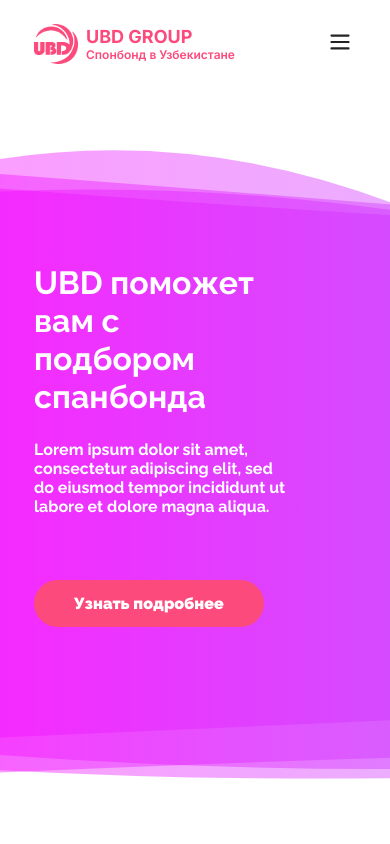
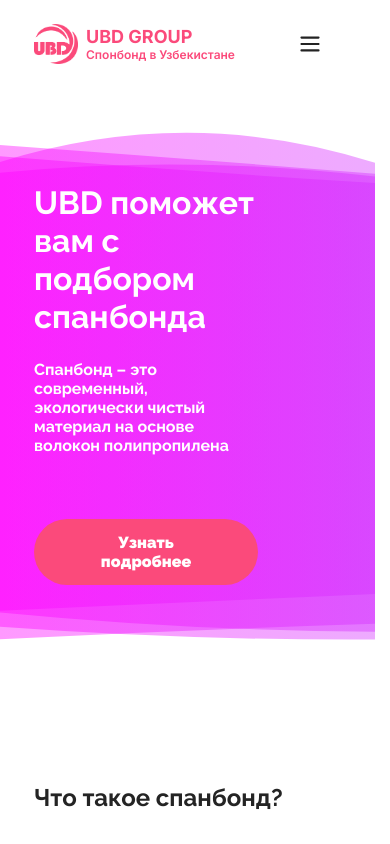
Before and after one commit to MuhammadsolihGofurov/ubd-group, a Next.js app: page / in a window 390 px wide. Shown: the top 844 px of the page. Built offline with nearby package versions, Linux system fonts and the light colour scheme.

Commit message:
feat: finishing mobile home page

```diff
--- a/src/components/CategoryTabs/CategoryTabs.jsx
+++ b/src/components/CategoryTabs/CategoryTabs.jsx
@@ -21,7 +21,7 @@
                                 alt=""
                             />
 
-                            <div className={styles.info} color={item.id} style={{ color: item.id === 1 ? "black" : null }}>
+                            <div className={styles.info} color={item.id} style={item.id === 1 ? { color: "black" } : null}>
                                 <h2>{item.title}</h2>
                                 <p>{item.description}</p>
                             </div>
--- a/src/components/CategoryTabs/CategoryTabs.module.scss
+++ b/src/components/CategoryTabs/CategoryTabs.module.scss
@@ -11,8 +11,11 @@
 
     .slide {
       position: relative;
+      // display: flex;
+      // flex-direction: column;
 
       img {
+        align-self: flex-end;
         border-radius: 12px;
       }
 
@@ -26,6 +29,12 @@
         display: flex;
         flex-direction: column;
         gap: 16px;
+
+        h2 {
+          font-weight: 700;
+          font-size: 24px;
+          line-height: 28px;
+        }
 
         p {
           font-weight: 600;
--- a/src/components/Headline/Headline.jsx
+++ b/src/components/Headline/Headline.jsx
@@ -4,7 +4,8 @@
     return (
         <div className={styles.container}>
             <div className={styles.animation}>
-                <svg styles={{ background: "rgb(255, 255, 255)" }} preserveAspectRatio="xMidYMid" fill="#F826FF">
+                <svg styles={{ background: "rgb(255, 255, 255)" }} preserveAspectRatio="xMidYMid" fill="#F826FF"
+                    width={1920}>
                     <defs>
                         <linearGradient id="A" x1="0" x2="1" y1="0" y2="0">
                             <stop stop-color="#f0f" offset="0" />
@@ -28,7 +29,7 @@
             </div>
             <div className={styles.description}>
                 <h1>UBD поможет вам с подбором спанбонда</h1>
-                <p>Lorem ipsum dolor sit amet, consectetur adipiscing elit, sed do eiusmod tempor incididunt ut labore et dolore magna aliqua.</p>
+                <p>Спанбонд – это современный, экологически чистый материал на основе волокон полипропилена</p>
                 <button>Узнать подробнее</button>
             </div>
         </div>
--- a/src/components/Headline/Headline.module.scss
+++ b/src/components/Headline/Headline.module.scss
@@ -5,28 +5,47 @@
   color: white;
   margin: 0 -34px;
   padding: 0 -34px;
-  height: 95vh;
+  height: 65vh;
+  min-height: 600px;
   display: flex;
-  flex-direction: column;
-  justify-content: center;
   width: 100%;
+
+  @media screen and (min-width: 1500px) {
+    min-height: 750px;
+  }
 
   .animation {
     position: relative;
-    width: 100%;
-    height: 100%;
+    // top: 35%;
+    scale: 1.5;
+    z-index: -1;
 
     svg {
       position: absolute;
-      top: 50%;
-      scale: 1.86;
-      height: 100vh;
-      width: 70vw;
+      width: 768px;
+      height: 600px;
+      top: 20%;
 
-      @media screen and (min-width: 1024px) {
-        scale: 1.86;
-        height: 100%;
-        width: 70vw;
+      @media screen and (min-width: 481px) {
+      }
+
+      @media screen and (min-width: 769px) {
+        width: 1024px;
+      }
+
+      @media screen and (min-width: 1025px) {
+        top: 150px;
+        scale: 1.2;
+      }
+
+      @media screen and (min-width: 1500px) {
+        top: 250px;
+        width: 1920px;
+        scale: 1.7;
+      }
+
+      @media screen and (min-width: 1921px) {
+        width: 3840px;
       }
     }
   }
@@ -39,7 +58,7 @@
     background-size: cover;
     background-position: -3em;
 
-    @media screen and (min-width: 1024px) {
+    @media screen and (min-width: 1025px) {
       width: 2017px;
       height: 698px;
     }
@@ -51,11 +70,21 @@
     display: flex;
     flex-direction: column;
     justify-content: center;
-    top: 25%;
+    top: 120px;
     gap: 24px;
 
-    @media screen and (min-width: 1024px) {
-      padding: 0 295px;
+    @media screen and (min-width: 481px) {
+      top: 200px;
+    }
+
+    @media screen and (min-width: 1025px) {
+      top: 30%;
+      left: 15%;
+      width: 767px;
+    }
+
+    @media screen and (min-width: 1921px) {
+      top: 40%;
     }
 
     h1 {
@@ -63,7 +92,8 @@
       line-height: 38px;
       font-size: 32px;
 
-      @media screen and (min-width: 1024px) {
+      @media screen and (min-width: 1025px) {
+        width: 724px;
         margin-top: 60px;
         font-size: 68px;
         line-height: 82px;
--- a/src/components/Products/Products.module.scss
+++ b/src/components/Products/Products.module.scss
@@ -37,12 +37,20 @@
     }
   }
 
-  @media screen and (min-width: 1024px) {
+  @media screen and (min-width: 1025px) {
+    .products {
+      padding: 0 100px;
+      display: grid;
+      grid-template-columns: repeat(3, auto);
+      justify-content: space-between;
+    }
+  }
+
+  @media screen and (min-width: 1500px) {
     .products {
       padding: 0 200px;
-      display: grid;
-      grid-template-columns: repeat(3, 1fr);
       row-gap: 80px;
+      grid-column-gap: 160px;
     }
   }
 }
--- a/src/components/SpanbondDescription/SpanbondDescription.module.scss
+++ b/src/components/SpanbondDescription/SpanbondDescription.module.scss
@@ -63,13 +63,15 @@
     }
   }
 
-  @media screen and (min-width: 1024px) {
+  @media screen and (min-width: 1025px) {
     h3 {
       text-align: center;
       width: 100%;
+      font-size: 32px;
     }
 
     .description {
+      font-size: 20px;
       width: 50%;
     }
   }
--- a/src/styles/globals.scss
+++ b/src/styles/globals.scss
@@ -7,6 +7,7 @@
   margin: 0;
   padding: 0;
   text-decoration: none;
+  font-size: 16px;
 }
 
 html,
@@ -15,9 +16,16 @@
   margin: 0;
   padding: 0;
   font-size: 16px;
+  overflow-y: auto;
+  scrollbar-gutter: stable;
+  overflow-x: hidden;
 }
 
 a {
   color: inherit;
   text-decoration: none;
 }
+
+svg {
+  display: block;
+}
```
